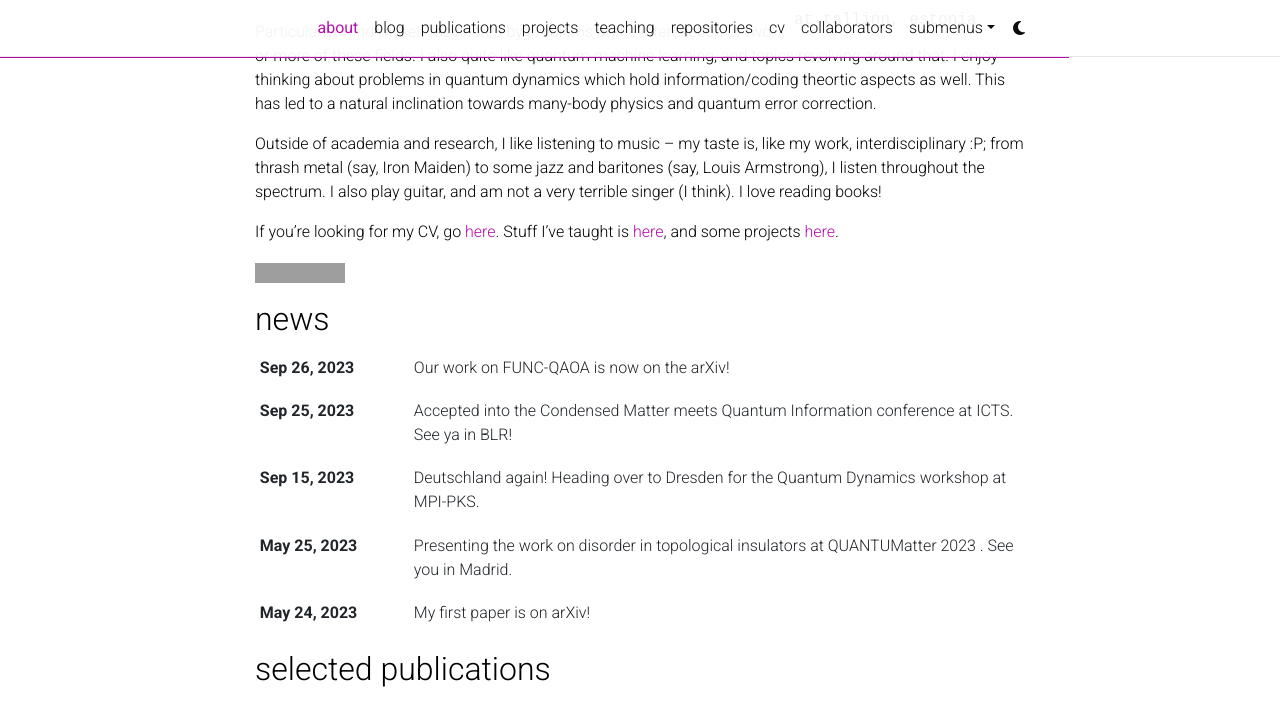
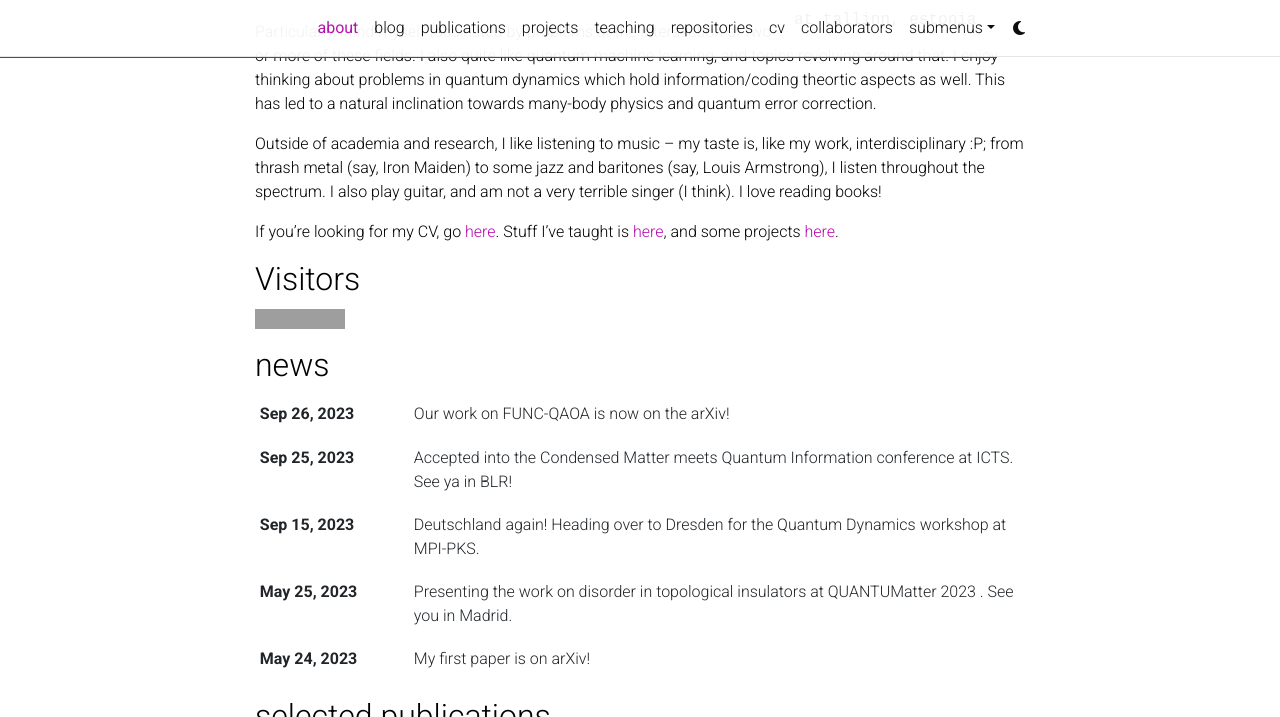
Before and after one commit to siddhant-midha/siddhant-midha.github.io, a Jekyll site: the page built from _pages/about.md, in a window 1280 px wide and 900 px high, scrolled down 533 px, cut to the strip 0-717 px from the top of the window. Built offline with Jekyll 4.4.1, drawn with Linux system fonts in a browser that asks for light colours; full-size pictures stand in for the smaller copies a plugin makes; some web fonts are replaced; comment, search, counter and statistics services are not loaded; a style sheet for code colours, icons or effects is not loaded; grey boxes are pictures that could not be loaded.

Commit message:
Update about.md

```diff
--- a/_pages/about.md
+++ b/_pages/about.md
@@ -36,7 +36,8 @@
 
 
 
-If you're looking for my CV, go [here](https://siddhant-midha.github.io/assets/pdf/cv.pdf). Stuff I've taught is [here](https://siddhant-midha.github.io/teaching/), and some projects [here](https://siddhant-midha.github.io/projects/).
+If you're looking for my CV, go [here](https://siddhant-midha.github.io/cv/). Stuff I've taught is [here](https://siddhant-midha.github.io/teaching/), and some projects [here](https://siddhant-midha.github.io/projects/).
 
+## Visitors
 
 <a href="https://info.flagcounter.com/UvsF"><img src="https://s11.flagcounter.com/count2/UvsF/bg_FFFFFF/txt_000000/border_CCCCCC/columns_2/maxflags_10/viewers_0/labels_0/pageviews_0/flags_0/percent_0/" alt="Flag Counter" border="0"></a>
```
